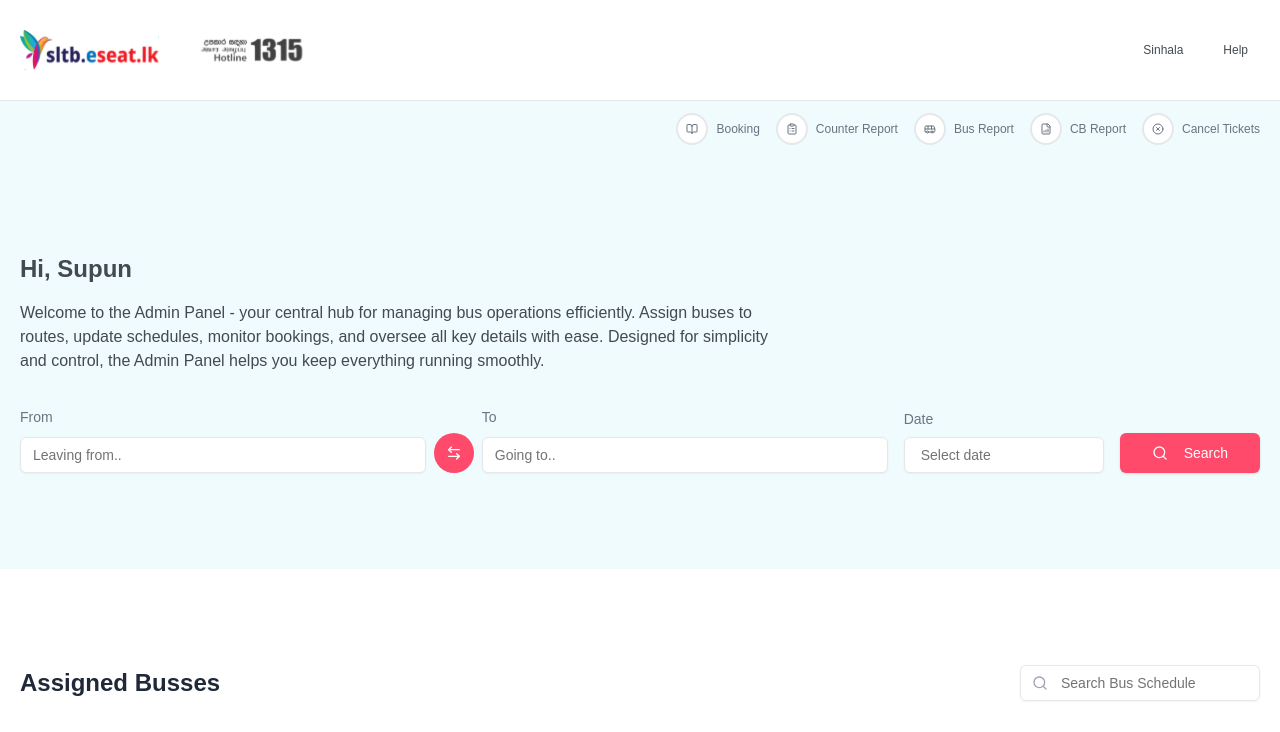
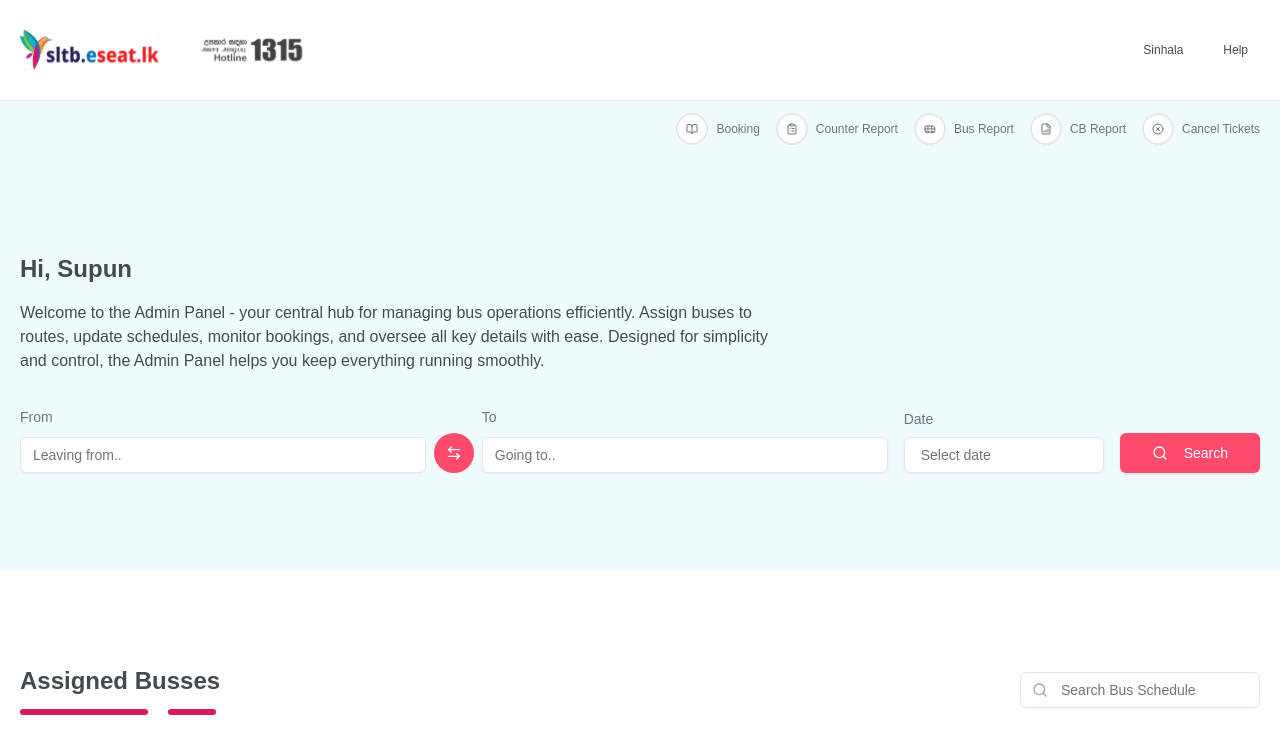
Before and after one commit to C-LentoSC/Eseat_User, a Next.js app: page /dashboard in a window 1280 px wide. Shown: the top 732 px of the page. Built offline with nearby package versions, Linux system fonts and the light colour scheme.

Commit message:
somethings

```diff
--- a/app/(root)/dashboard/assigned-buses-section.tsx
+++ b/app/(root)/dashboard/assigned-buses-section.tsx
@@ -71,9 +71,16 @@ export function AssignedBusesSection() {
   return (
     <section className="my-container my-24">
       <div className="flex flex-col sm:flex-row justify-between items-start sm:items-center gap-4 mb-8">
-        <h2 className="text-2xl font-semibold text-gray-800">
-          Assigned Busses
-        </h2>
+        <div className=" flex flex-col gap-3">
+          <h2 className="text-2xl font-semibold text-myColor2">
+            Assigned Busses
+          </h2>
+          <div className=" flex gap-5">
+            <div className="border-[3px] rounded-full border-myColor1 w-32"></div>
+            <div className="border-[3px] rounded-full border-myColor1 w-12"></div>
+          </div>
+        </div>
+
         <div className="relative w-full sm:w-auto min-w-[240px]">
           <Input
             type="search"
```
